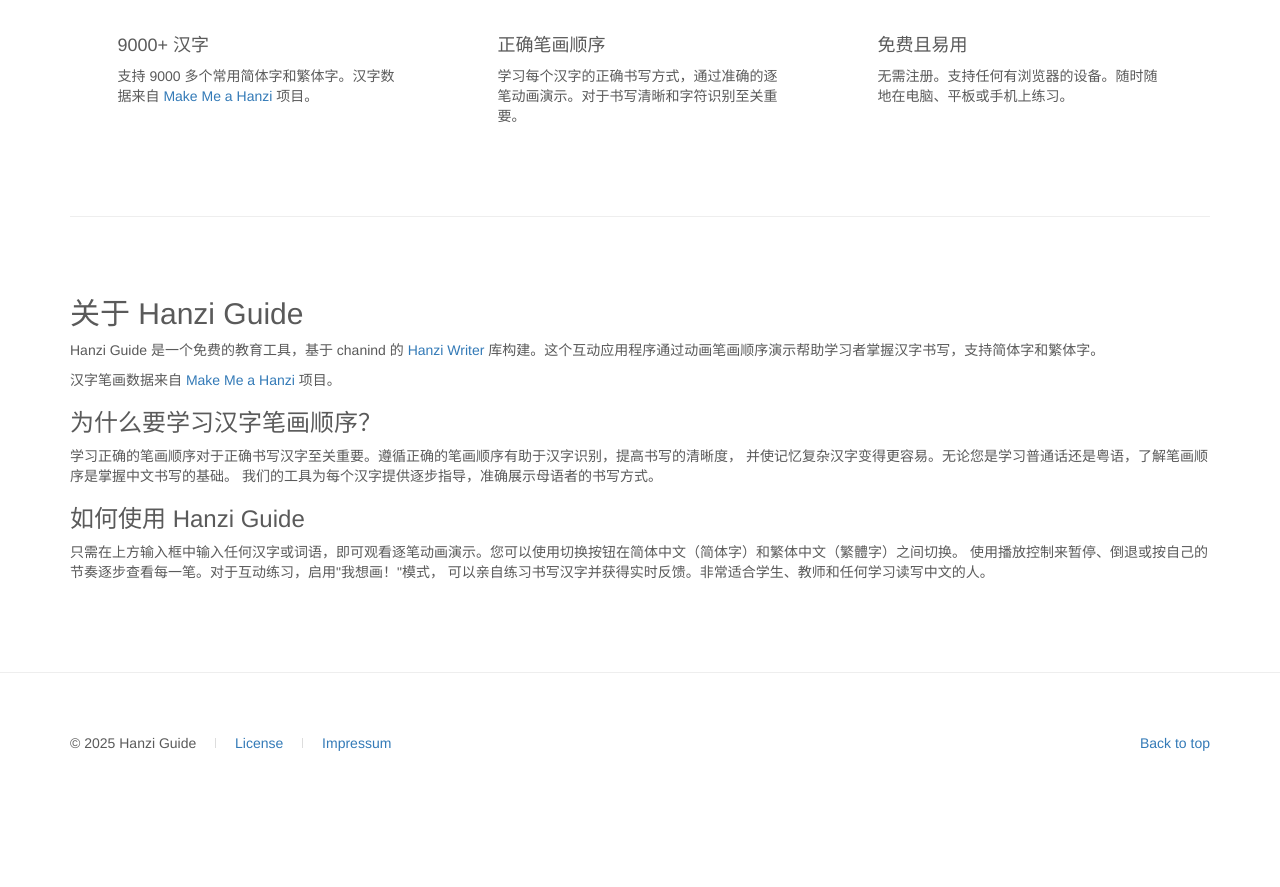
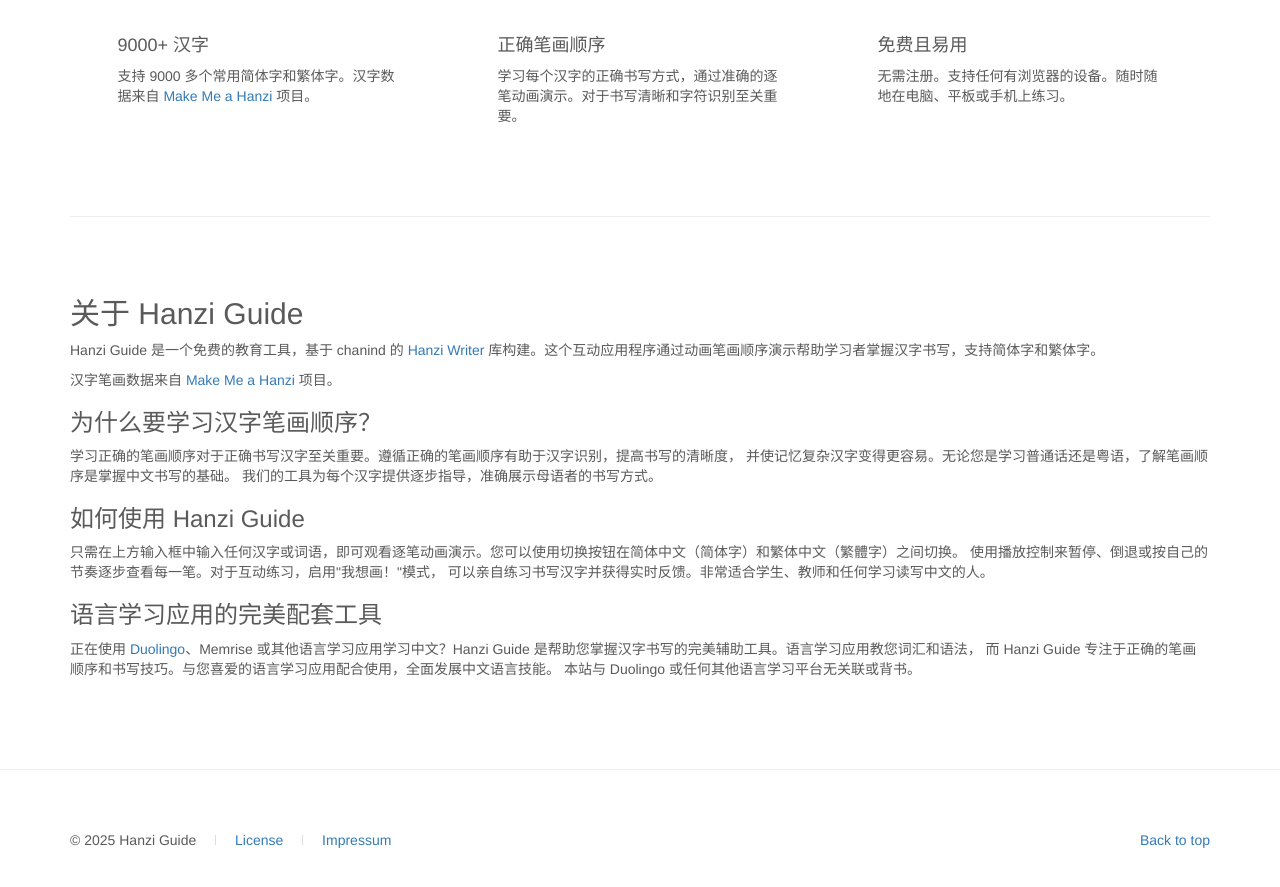
Before and after one commit to yorickreum/hanziguide, a Jekyll site: the page built from cn/index.html, in a window 1280 px wide and 900 px high, scrolled down 885 px. Shown: the top 887 px of the window. Built offline with Jekyll 4.4.1, drawn with Linux system fonts in a browser that asks for light colours; before the commit the page ends 1688 px from its top, so only the background shows below that.

Commit message:
Add Duolingo companion section with legal disclaimer

```diff
--- a/_data/translations.yml
+++ b/_data/translations.yml
@@ -44,6 +44,14 @@
     rewind, or step through each stroke at your own pace. For interactive practice, enable the
     draw mode to practice writing characters yourself with real-time feedback. Perfect for students,
     teachers, and anyone learning to read and write Chinese.
+  duolingo_companion: "Perfect Companion for Language Learning Apps"
+  duolingo_companion_text: >
+    Learning Chinese with <a target="_blank" rel="noopener" href="https://www.duolingo.com">Duolingo</a>,
+    Memrise, or other language learning apps? Hanzi Guide is the perfect complementary tool to help you
+    master character writing. While language learning apps teach you vocabulary and grammar, Hanzi Guide
+    focuses specifically on proper stroke order and handwriting technique. Use it alongside your favorite
+    language learning app to develop well-rounded Chinese language skills. Not affiliated with or endorsed
+    by Duolingo or any other language learning platform.
 
 zh:
   title: "Hanzi Guide"
@@ -85,6 +93,12 @@
     只需在上方输入框中输入任何汉字或词语，即可观看逐笔动画演示。您可以使用切换按钮在简体中文（简体字）和繁体中文（繁體字）之间切换。
     使用播放控制来暂停、倒退或按自己的节奏逐步查看每一笔。对于互动练习，启用"我想画！"模式，
     可以亲自练习书写汉字并获得实时反馈。非常适合学生、教师和任何学习读写中文的人。
+  duolingo_companion: "语言学习应用的完美配套工具"
+  duolingo_companion_text: >
+    正在使用 <a target="_blank" rel="noopener" href="https://www.duolingo.com">Duolingo</a>、Memrise
+    或其他语言学习应用学习中文？Hanzi Guide 是帮助您掌握汉字书写的完美辅助工具。语言学习应用教您词汇和语法，
+    而 Hanzi Guide 专注于正确的笔画顺序和书写技巧。与您喜爱的语言学习应用配合使用，全面发展中文语言技能。
+    本站与 Duolingo 或任何其他语言学习平台无关联或背书。
 
 zh-Hant:
   title: "Hanzi Guide"
@@ -126,3 +140,9 @@
     只需在上方輸入框中輸入任何漢字或詞語，即可觀看逐筆動畫演示。您可以使用切換按鈕在簡體中文（简体字）和繁體中文（繁體字）之間切換。
     使用播放控制來暫停、倒退或按自己的節奏逐步查看每一筆。對於互動練習，啟用"我想畫！"模式，
     可以親自練習書寫漢字並獲得實時反饋。非常適合學生、教師和任何學習讀寫中文的人。
+  duolingo_companion: "語言學習應用的完美配套工具"
+  duolingo_companion_text: >
+    正在使用 <a target="_blank" rel="noopener" href="https://www.duolingo.com">Duolingo</a>、Memrise
+    或其他語言學習應用學習中文？Hanzi Guide 是幫助您掌握漢字書寫的完美輔助工具。語言學習應用教您詞彙和語法，
+    而 Hanzi Guide 專注於正確的筆畫順序和書寫技巧。與您喜愛的語言學習應用配合使用，全面發展中文語言技能。
+    本站與 Duolingo 或任何其他語言學習平台無關聯或背書。
--- a/_includes/practice.html
+++ b/_includes/practice.html
@@ -112,4 +112,7 @@
   <h3>{{ t.how_it_works_title }}</h3>
   <p>{{ t.how_it_works_text }}</p>
 
+  <h3>{{ t.duolingo_companion }}</h3>
+  <p>{{ t.duolingo_companion_text }}</p>
+
 </div><!-- /.container -->
```
